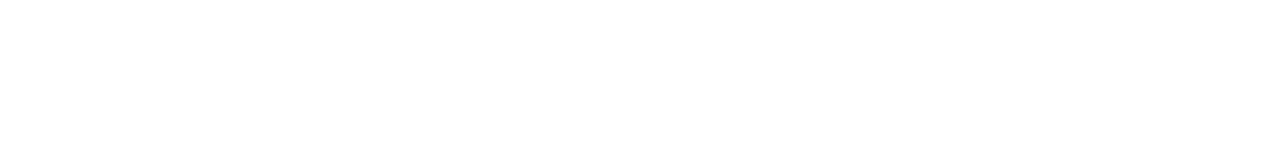
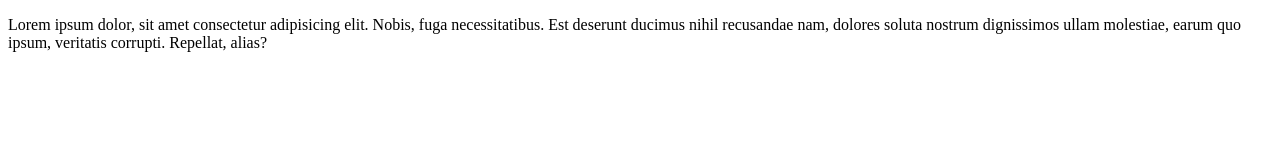
Before and after one commit to alotof850820/Test1, a plain HTML site: page index.html in a window 1280 px wide. Drawn offline with Linux system fonts and the light colour scheme.

Commit message:
add 20 random words

```diff
--- a/index.html
+++ b/index.html
@@ -6,5 +6,12 @@
     <meta name="viewport" content="width=device-width, initial-scale=1.0" />
     <title>Document</title>
   </head>
-  <body></body>
+  <body>
+    <p>
+      Lorem ipsum dolor, sit amet consectetur adipisicing elit. Nobis, fuga
+      necessitatibus. Est deserunt ducimus nihil recusandae nam, dolores soluta
+      nostrum dignissimos ullam molestiae, earum quo ipsum, veritatis corrupti.
+      Repellat, alias?
+    </p>
+  </body>
 </html>
```
